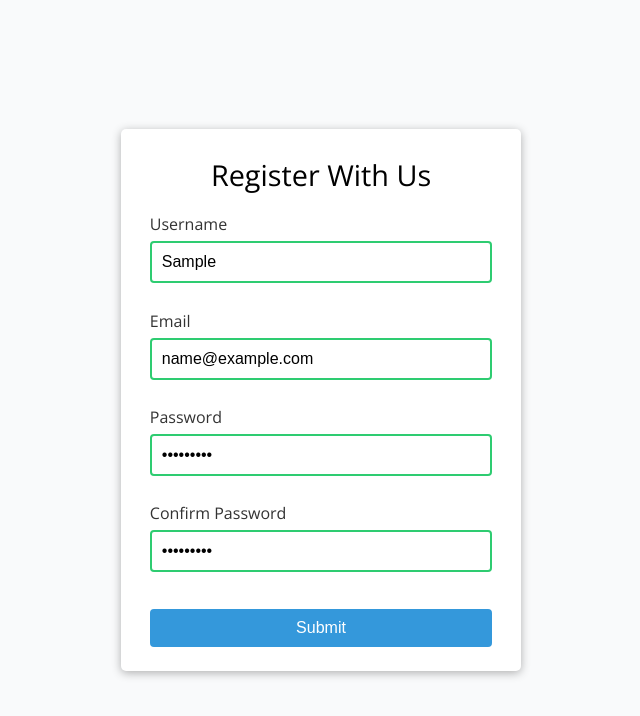
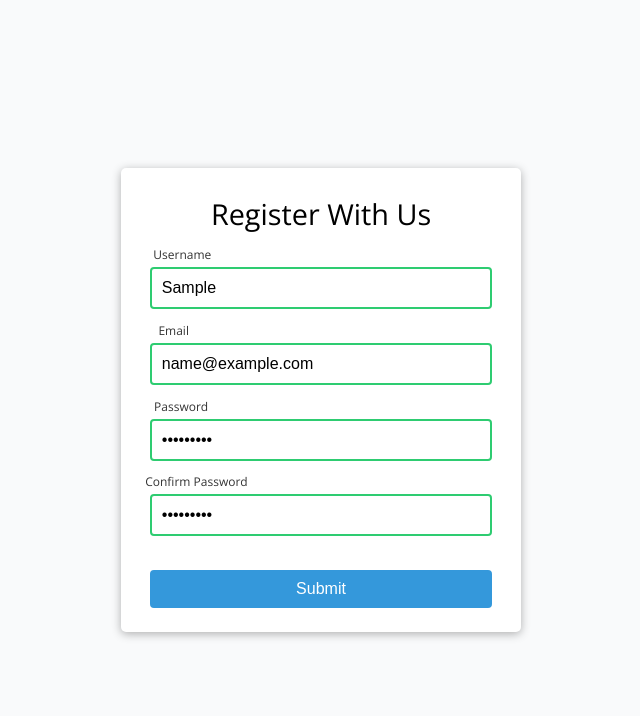
Before and after one commit to laurenclark/form-validation, a website: page index.html in a window 1280 px wide. Both pictures are taken after typing "Sample", "name@example.com", "Sample123", "Sample123" into the empty fields and a click on the button "Submit". Shown: the whole page, without its empty margins (319-959 px from the left). Drawn offline with nearby package versions, Linux system fonts and the light colour scheme.

Commit message:
Add floating labels and event handlers for blur/focus

```diff
--- a/index.html
+++ b/index.html
@@ -22,18 +22,20 @@
                         type="text"
                         name="username"
                         id="username"
-                        placeholder="Jane Smith"
+                        autocomplete="username"
                     />
+
                     <small></small>
                 </div>
                 <div class="form-control">
                     <label for="email">Email</label>
                     <input
                         type="text"
+                        autocomplete="email"
                         name="email"
                         id="email"
-                        placeholder="janesmith@mymail.com"
                     />
+
                     <small></small>
                 </div>
                 <div class="form-control">
@@ -42,8 +44,9 @@
                         type="password"
                         name="password"
                         id="password"
-                        placeholder="Enter password"
+                        autocomplete="new-password"
                     />
+
                     <small></small>
                 </div>
                 <div class="form-control">
@@ -52,8 +55,9 @@
                         type="password"
                         name="password2"
                         id="password2"
-                        placeholder="Enter password again"
+                        autocomplete="new-password"
                     />
+
                     <small></small>
                 </div>
                 <button type="submit">Submit</button>
--- a/script.js
+++ b/script.js
@@ -75,3 +75,17 @@ form.addEventListener('submit', function handleSubmit(e) {
     checkEmail(form.email);
     checkPasswordsMatch(form.password, form.password2);
 });
+
+form.addEventListener('focusin', function handleFocus(e) {
+    if (event.target.tagName == 'INPUT') {
+        event.target.parentElement.classList.add('active');
+        console.log('hi');
+    }
+});
+
+form.addEventListener('focusout', function handleBlur(e) {
+    if (event.target.tagName === 'INPUT') {
+        if (event.target.value === '')
+            event.target.parentElement.classList.remove('active');
+    }
+});
--- a/style.css
+++ b/style.css
@@ -157,7 +157,7 @@ body {
 
 h2 {
     font-size: 1.8rem;
-    margin: 0 0 1rem;
+    margin-bottom: 2rem;
     text-align: center;
 }
 
@@ -174,15 +174,17 @@ h2 {
 }
 
 .form-control {
-    margin-bottom: 0.3rem;
-    padding-bottom: 1.1rem;
+    padding-bottom: 0.1rem;
     position: relative;
 }
 
 .form-control label {
+    position: absolute;
     color: #333;
     display: block;
     margin-bottom: 5px;
+    top: 8px;
+    left: 14px;
 }
 
 .form-control input {
@@ -191,7 +193,7 @@ h2 {
     display: block;
     width: 100%;
     padding: 10px;
-    margin-bottom: 3px;
+    margin: 1rem 0;
     font-size: 1rem;
 }
 
@@ -211,16 +213,29 @@ h2 {
 }
 
 .form-control small {
+    position: absolute;
+    bottom: -1px;
     font-size: 12px;
     color: var(--error-color);
-    position: absolute;
-    bottom: 0;
-    left: 0;
     visibility: hidden;
 }
 
 .form-control.error small {
     visibility: visible;
+}
+
+.form-control input:focus + label,
+.form-control.active > label {
+    transform: scale(0.75) translate3d(-35%, -180%, 0);
+    transition: all linear 0.1s;
+}
+
+.form-control input:valid {
+    background: white;
+}
+
+.form-control input:valid {
+    z-index: -1;
 }
 
 .form button {
```
